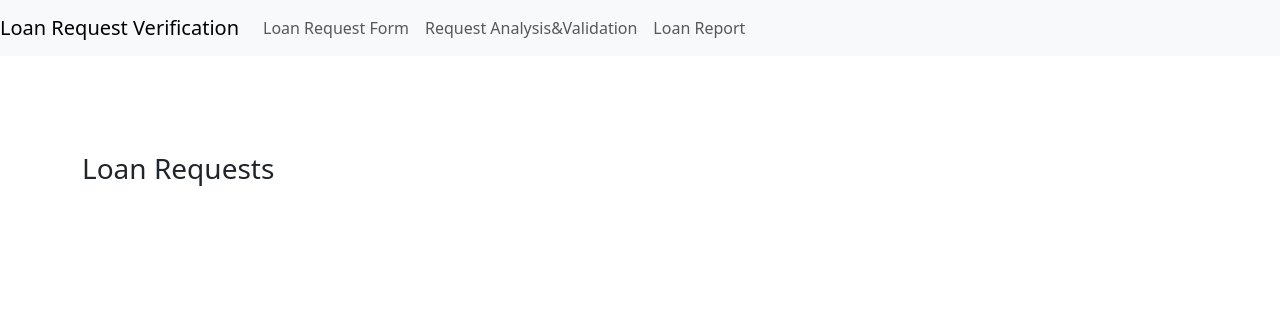
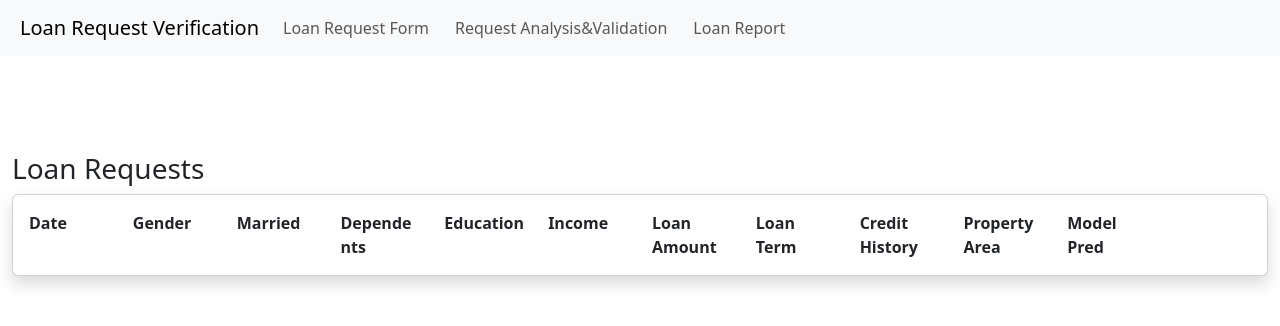
Before and after one commit to KatarzynaSzmydki/Loan_Request_Verification, a Flask app: page /loanrequests in a window 1280 px wide. Shown: the top 326 px of the page. Run offline with Flask 3, Linux system fonts and the light colour scheme; data that the repository does not hold is empty.

Commit message:
Update 20112023

```diff
--- a/app.py
+++ b/app.py
@@ -10,7 +10,9 @@ import json
 import pprint
 
 from custom_packages.actions import get_score_for_request
-from custom_packages.loading import load_data, get_all_data, delete_loan_request, get_data
+from custom_packages.loading import load_data, get_all_data, delete_loan_request, get_data, update_loan_request
+import dicts
+
 
 model_filename = 'finalized_model.sav'
 
@@ -43,6 +45,7 @@ def verifyloanrequest():
     _key_value_pairs['Loan_ID'] = "LP" + str(hash(datetime.utcnow().strftime("%Y-%m-%d %H:%M:%S"))) + str(random.randint(1,900))
     _key_value_pairs['ApplicationDateTime'] = datetime.utcnow().strftime("%Y-%m-%d %H:%M:%S")
     _key_value_pairs['RecordDateTime'] = datetime.utcnow().strftime("%Y%m%d%H%M%S")
+    _key_value_pairs['LastRecordUpdateDateTime'] = datetime.utcnow().strftime("%Y%m%d%H%M%S")
 
 
     # Get score from model
@@ -71,7 +74,7 @@ def verifyloanrequest():
 
     # Load data to SQL table in SQL server
     _feature_values_to_load = "\', \'".join(_feature_values)
-    print(_feature_values_to_load)
+    # print(_feature_values_to_load)
     load_data(_feature_values_to_load)
     # print(f'{datetime.utcnow()}: Success sending data to Azure.')
 
@@ -88,10 +91,12 @@ def report_page():
 @app.route('/loanrequests', methods = ['GET'])
 def loanrequests():
 
-    loans_tbl = get_all_data()
+    loan_data = get_all_data()
     # loans_tbl['ApplicationDateTime'] = loans_tbl['ApplicationDateTime'].strftime
 
-    return render_template("loanrequests.html", loans_tbl = loans_tbl)
+    # loan_data = list(loan_data.to_records(index=False))
+
+    return render_template("loanrequests.html", loans_tbl = loan_data)
 
 
 
@@ -105,8 +110,49 @@ def delete_record(loan_id):
 @app.route('/edit_record/<loan_id>')
 def edit_record(loan_id):
     loan_data = get_data(loan_id)
-    return render_template("edit_record.html", loan_data = loan_data)
 
+    # print(loan_data)
+    return render_template("edit_record.html", loan_data = loan_data.iloc[0,])
+
+
+
+
+@app.route('/save_edits', methods=['POST'])
+def save_edits():
+
+    _key_value_pairs = {
+        'Loan_ID': request.form["Loan_ID"],
+        'Gender' : request.form["Gender"],
+        'Married' : request.form["Married"],
+        'Dependents' : request.form["Dependents"],
+        'Education' : request.form["Education"],
+        'Self_Employed' : request.form["Self_Employed"],
+        'ApplicantIncome' : request.form["ApplicantIncome"],
+        'CoapplicantIncome' : request.form["CoapplicantIncome"],
+        'LoanAmount' : request.form["LoanAmount"],
+        'Loan_Amount_Term' : request.form["Loan_Amount_Term"],
+        'Credit_History' : request.form["Credit_History"],
+        'Property_Area' : request.form["Property_Area"]
+    }
+
+    _key_value_pairs['LastRecordUpdateDateTime'] = datetime.utcnow().strftime("%Y%m%d%H%M%S")
+
+    # Get score from model
+    _features = pd.DataFrame.from_dict([_key_value_pairs])
+
+    pred_proba = get_score_for_request(model_filename, _features)
+
+    _key_value_pairs['model_pred'] = pred_proba[0]
+    _key_value_pairs['model_pred_proba'] = pred_proba[1]
+
+    # pprint.pprint(_key_value_pairs)
+
+    # Saving edits to DB
+    _feature_values = [x for x in _key_value_pairs.values()]
+    update_loan_request(_features=_feature_values)
+
+
+    return redirect("/loanrequests")
 
 
 
--- /dev/null
+++ b/credentials.py
@@ -0,0 +1,21 @@
+
+# ADLS Gen2 account connection details
+account_name="rs1dl1",
+account_key="pRyCGC4UOzRK8hkLrxdJlPhkn5Q8RkrN3xerBoOb6x00gqp3GXb+iFYQ07CJ1hmcwfb32E6kYMXK+AStcmWw5Q=="
+
+file_system = "loanapplicationverification"
+client_directory = "loanapplicationrequest"
+
+
+
+# DB conn string
+conn_string = 'Driver={ODBC Driver 18 for SQL Server};Server=tcp:loanappsqldb.database.windows.net,1433;Database=loanapp_SQLDB;Uid=sqladmin;Pwd='+'Start1234'+';Encrypt=yes;TrustServerCertificate=no;Connection Timeout=30;'
+
+
+# PBI datase/report connection details
+client_id = "521f5561-a53b-473e-a177-95e408126212"
+client_secret = "g458Q~86ZQZUGKL.whwYFSFHu6n4S0jLHBsugcbC"
+tenant_id = "29460682-506d-4717-96a7-514858dc222d"   # Directory (tenant) ID from Azure AD
+
+workspace_id = "03aa96f0-fe2d-4de3-a8ec-900eeee64fb2"
+dataset_id = "13293fb2-10c6-4e88-8a07-b6a3bd53c27f"
--- a/dicts.py
+++ b/dicts.py
@@ -0,0 +1,31 @@
+
+
+yes_no = {
+    'No':0,
+    'Yes':1
+}
+
+gender = {
+    'Male':0,
+    'Female':1
+}
+
+
+education = {
+    'Not Graduate':0,
+    'Graduate':1
+}
+
+property_area = {
+    'Rural':0,
+    'Semiurban':1,
+    'Urban':2,
+}
+
+
+dependents = {
+    '0':0,
+    '1':1,
+    '2':2,
+    '3+':3
+}
--- a/requirements.txt
+++ b/requirements.txt
@@ -12,4 +12,3 @@ fastapi
 uvicorn[standard]
 pydantic
 scikit-learn
-pickle
--- a/static/css/styles.css
+++ b/static/css/styles.css
@@ -0,0 +1,22 @@
+
+.custom-container {
+        max-width: 1900px; /* Adjust the width based on your preference */
+        margin: 0 auto;   /* Center the container on the page */
+    }
+
+
+.custom-navbar-brand {
+        margin-left: 20px; /* Adjust the left margin as needed */
+    }
+ .navbar-nav .nav-item {
+    margin-right: 10px; /* Adjust the right margin as needed */
+}
+
+
+.navbar-nav .nav-item.active {
+        background-color: #007bff; /* Change to the desired background color */
+    }
+
+    .navbar-nav .nav-item.active a {
+        color: #fff !important; /* Change to the desired text color */
+    }
--- a/templates/base.html
+++ b/templates/base.html
@@ -1,29 +1,33 @@
+
+
+
 <!DOCTYPE html>
 <html lang="en">
 <head>
   <link href="https://cdn.jsdelivr.net/npm/bootstrap@5.3.2/dist/css/bootstrap.min.css" rel="stylesheet" integrity="sha384-T3c6CoIi6uLrA9TneNEoa7RxnatzjcDSCmG1MXxSR1GAsXEV/Dwwykc2MPK8M2HN" crossorigin="anonymous">
   <meta charset="UTF-8">
+ <link rel="stylesheet" href="/static/css/styles.css">
     <title>Loan Request Verification</title>
 </head>
 <body>
 
 
 <nav class="navbar navbar-expand-lg navbar-light bg-light">
-  <a class="navbar-brand" href="#">   Loan Request Verification</a>
+  <a class="navbar-brand custom-navbar-brand" href="#">   Loan Request Verification</a>
   <button class="navbar-toggler" type="button" data-toggle="collapse" data-target="#navbarNavDropdown" aria-controls="navbarNavDropdown" aria-expanded="false" aria-label="Toggle navigation">
     <span class="navbar-toggler-icon"></span>
   </button>
   <div class="collapse navbar-collapse" id="navbarNavDropdown">
     <ul class="navbar-nav">
-      <li class="nav-item active">
+      <li class="nav-item">
         <a class="nav-link" href="/">Loan Request Form</a>
       </li>
 
-      <li class="nav-item active">
+      <li class="nav-item">
         <a class="nav-link" href="/loanrequests">Request Analysis&Validation</a>
       </li>
 
-      <li class="nav-item active">
+      <li class="nav-item">
         <a class="nav-link" href="/report">Loan Report</a>
       </li>
 
--- a/templates/loanrequests.html
+++ b/templates/loanrequests.html
@@ -5,9 +5,34 @@
 
 <br>
 <br>
-<div class="container">
+<div class="container custom-container">
 
-    <h3 class="mt-5"> Loan Requests</h3>
+    <h3 class="mt-5 mb-2"> Loan Requests</h3>
+
+    <div class="row">
+        <div >
+            <div class="card shadow mb-2 bg-white rounded">
+                <div class="card-body">
+                    <div class="row">
+
+                        <div class="col-md-1"><b>Date</b></div>
+                        <div class="col-md-1"><b>Gender</b></div>
+                        <div class="col-md-1"><b>Married</b></div>
+                        <div class="col-md-1"><b>Dependents</b></div>
+                        <div class="col-md-1"><b>Education</b></div>
+                        <div class="col-md-1"><b>Income</b></div>
+                        <div class="col-md-1"><b>Loan Amount</b></div>
+                        <div class="col-md-1"><b>Loan Term</b></div>
+                        <div class="col-md-1"><b>Credit History</b></div>
+                        <div class="col-md-1"><b>Property Area</b></div>
+                        <div class="col-md-1"><b>Model Pred</b></div>
+
+                    </div>
+                </div>
+
+            </div>
+        </div>
+    </div>
 
     {% for loan in loans_tbl %}
     <div class="row">
@@ -15,21 +40,27 @@
             <div class="card shadow mb-2 bg-white rounded">
                 <div class="card-body">
                     <div class="row">
-<!--                        <div class="col-md-1">{{loan.Loan_ID}}</div>-->
-                        <div class="col-md-1">{{loan.ApplicationDateTime}}</div>
-<!--                        <div class="col-md-1">{{loan.Gender}}</div>-->
-<!--                        <div class="col-md-1">{{loan.Married}}</div>-->
+
+                        <div class="col-md-1">{{loan.ApplicationDate}}</div>
+                        <div class="col-md-1">{{loan.Gender}}</div>
+                        <div class="col-md-1">{{loan.Married}}</div>
                         <div class="col-md-1">{{loan.Dependents}}</div>
                         <div class="col-md-1">{{loan.Education}}</div>
                         <div class="col-md-1">{{loan.ApplicantIncome}}</div>
-                        <div class="col-md-1">{{loan.CoapplicantIncome}}</div>
                         <div class="col-md-1">{{loan.LoanAmount}}</div>
                         <div class="col-md-1">{{loan.Loan_Amount_Term}}</div>
                         <div class="col-md-1">{{loan.Credit_History}}</div>
                         <div class="col-md-1">{{loan.Property_Area}}</div>
+
+
                         <div class="col-md-1">
-                            <span class="badge bg-danger">{{loan.model_pred}}</span>
+                            {% if loan.model_pred == "Yes" %}
+                                <span class="badge bg-success">{{loan.model_pred}}</span>
+                            {% else %}
+                                <span class="badge bg-danger">{{loan.model_pred}}</span>
+                            {% endif %}
                         </div>
+
                         <div class="col-md-1">
                             <a href="edit_record/{{loan.Loan_ID}}" class="btn btn-sm btn-dark">Edit</a>
                         </div>
--- a/templates/report_page.html
+++ b/templates/report_page.html
@@ -1,3 +1,7 @@
+
+
+
+
 {% extends 'base.html' %}
 
 {% block body %}
```
Also changed, not shown: TrainModel.py (+12 -2 lines), custom_packages/actions.py (+24 -2 lines), custom_packages/loading.py (+42 -7 lines), templates/edit_record.html (+32 -17 lines), templates/index.html (+14 -7 lines), test.py (added, +91 -0 lines), README.md, 1 other file.
